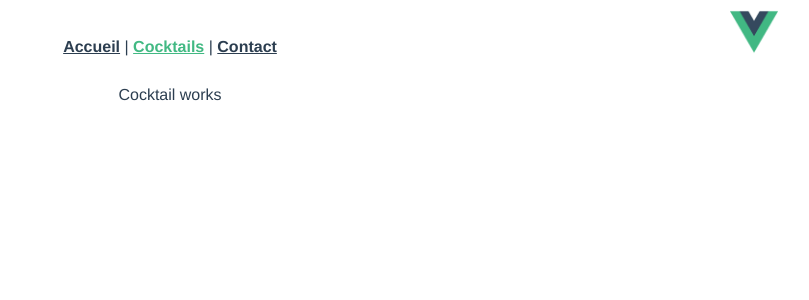
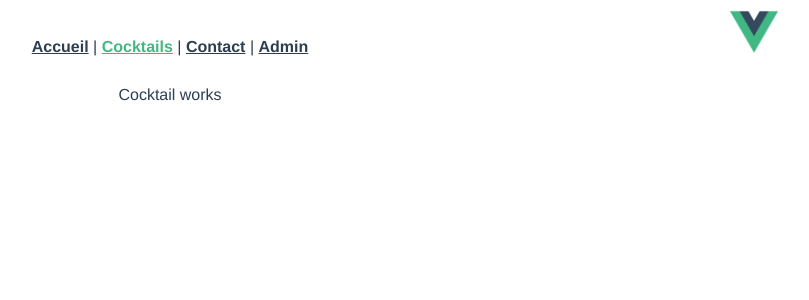
Before and after one commit to DerzoGit/Cocktail, a Vue app in the folder frontend/: page /cocktails in a window 1280 px wide. Shown: the top 300 px of the page, without its empty margins (470-1279 px from the left). Built offline with nearby package versions, Linux system fonts and the light colour scheme.

Commit message:
public nav

```diff
--- a/frontend/src/components/PublicNav.vue
+++ b/frontend/src/components/PublicNav.vue
@@ -4,7 +4,8 @@
         <nav>
             <router-link to="/">Accueil</router-link> |
             <router-link to="/cocktails">Cocktails</router-link> |
-            <router-link to="/contact">Contact</router-link>
+            <router-link to="/contact">Contact</router-link> |
+            <router-link to="/admin/dashboard">Admin</router-link>
         </nav>
     </div>
 </template>
```
